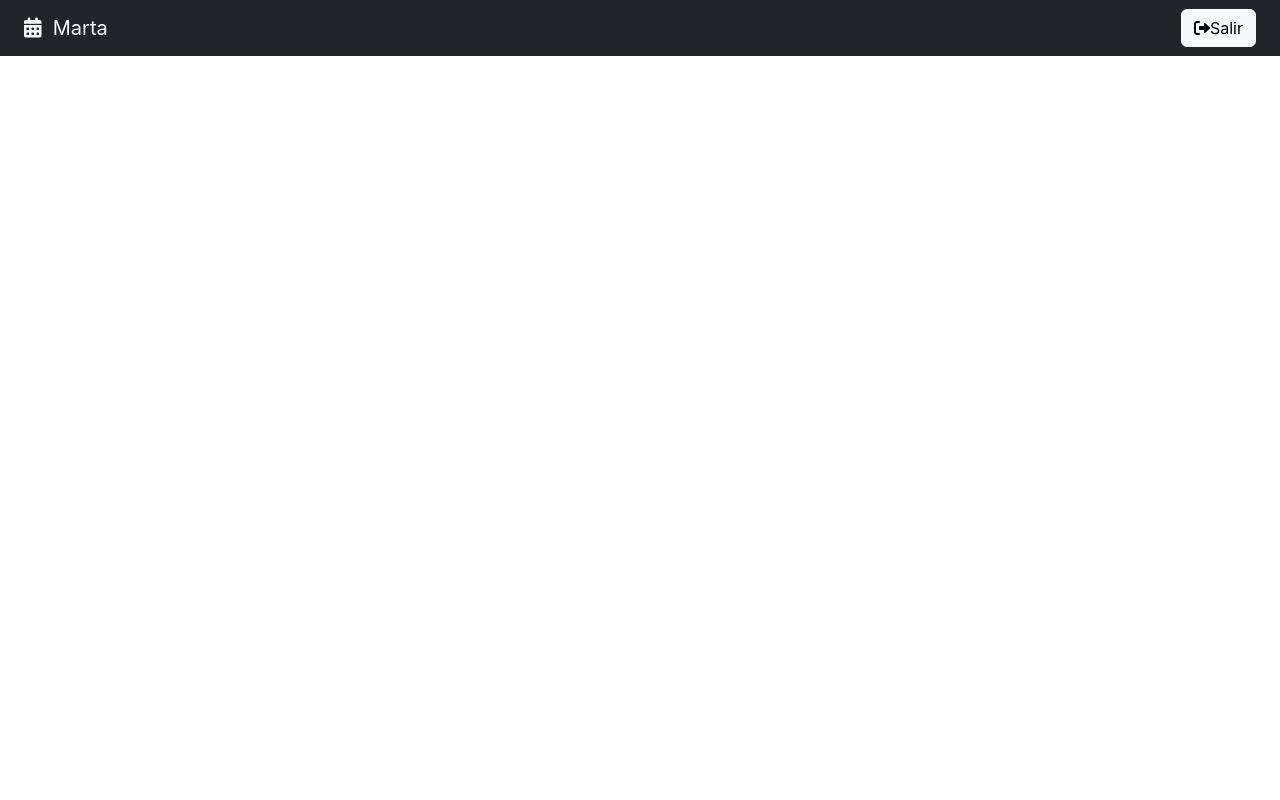
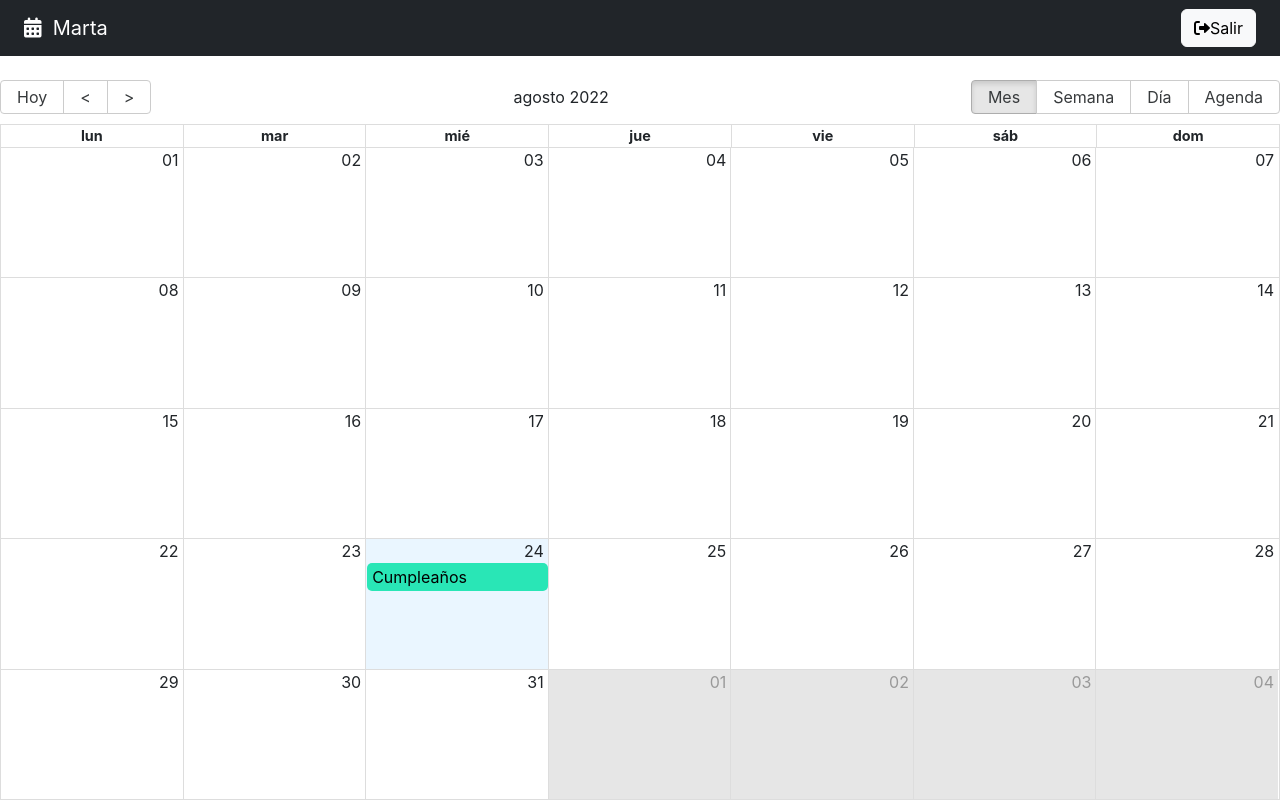
Before and after one commit to MartaArM/CursoReact, a React (Vite) app in the folder app9_calendar/: page / in a window 1280 px wide. Built offline with nearby package versions, Linux system fonts and the light colour scheme.

Commit message:
Funciones auxiliares para configuracín de calendario

```diff
--- a/app9_calendar/package.json
+++ b/app9_calendar/package.json
@@ -8,6 +8,7 @@
     "preview": "vite preview"
   },
   "dependencies": {
+    "date-fns": "^2.29.2",
     "react": "^18.0.0",
     "react-big-calendar": "^1.5.0",
     "react-dom": "^18.0.0"
--- a/app9_calendar/src/calendar/pages/CalendarPage.jsx
+++ b/app9_calendar/src/calendar/pages/CalendarPage.jsx
@@ -1,9 +1,45 @@
 import { NavBar } from "../components/NavBar"
+import { Calendar, dateFnsLocalizer } from 'react-big-calendar'
+import {addHours} from 'date-fns'
+import 'react-big-calendar/lib/css/react-big-calendar.css'
+import { localizer } from "../../helpers/calendarLocalizer"
+import { getMessages } from "../../helpers/getMessages"
+
+const events = [{
+  title: 'Cumpleaños',
+  notes: 'Hay que comprar tarta',
+  start: new Date(),
+  end: addHours(new Date(), 2)
+}]
 
 export const CalendarPage = () => {
-  return (
-    <>
-      <NavBar />
-    </>
-  )
+
+    const eventStyleGetter = (event, start, end, isSelected) => {
+      const style= {
+        backgroundColor: '#29e6b6',
+        color: 'black'
+      }
+
+      return {
+        style
+      }
+    }
+
+    return (
+      <>
+        <NavBar />
+
+        <Calendar
+          culture="es"
+          localizer={localizer}
+          events={events}
+          startAccessor="start"
+          endAccessor="end"
+          style={{ height: 'calc( 100vh - 80px )' }} // El 100% de la vista - 80 pixeles de la barra de navegación
+          messages={getMessages()}
+          eventPropGetter={eventStyleGetter}
+        />
+
+      </>
+    )
 }
--- /dev/null
+++ b/app9_calendar/src/helpers/calendarLocalizer.js
@@ -0,0 +1,15 @@
+import esES from 'date-fns/locale/es'
+import { format, parse, startOfWeek, getDay} from 'date-fns'
+import {  dateFnsLocalizer } from 'react-big-calendar'
+
+const locales = {
+    'es': esES,
+}
+
+export const localizer = dateFnsLocalizer({
+    format,
+    parse,
+    startOfWeek,
+    getDay,
+    locales,
+})
--- /dev/null
+++ b/app9_calendar/src/helpers/getMessages.js
@@ -0,0 +1,18 @@
+
+export const getMessages = () => {
+    return {
+        allDay: 'Todo el día',
+        previous: '<',
+        next: '>',
+        today: 'Hoy',
+        month: 'Mes',
+        week: 'Semana',
+        day: 'Día',
+        agenda: 'Agenda',
+        date: 'Fecha',
+        time: 'Hora',
+        event: 'Evento',
+        noEventsInRange: 'No hay eventos en este rango',
+        showMore: total => `+ Ver más (${total})`
+    }
+}
--- a/app9_calendar/src/main.jsx
+++ b/app9_calendar/src/main.jsx
@@ -6,8 +6,8 @@ import './style.css'
 
 ReactDOM.createRoot(document.getElementById('root')).render(
   <BrowserRouter>
-    <React.StrictMode>
+    {/* <React.StrictMode> */}
       <CalendarApp />
-    </React.StrictMode>
+    {/* </React.StrictMode> */}
   </BrowserRouter>
 )
```
Also changed, not shown: 1 other file (tests, documents, lock files or other folders).
